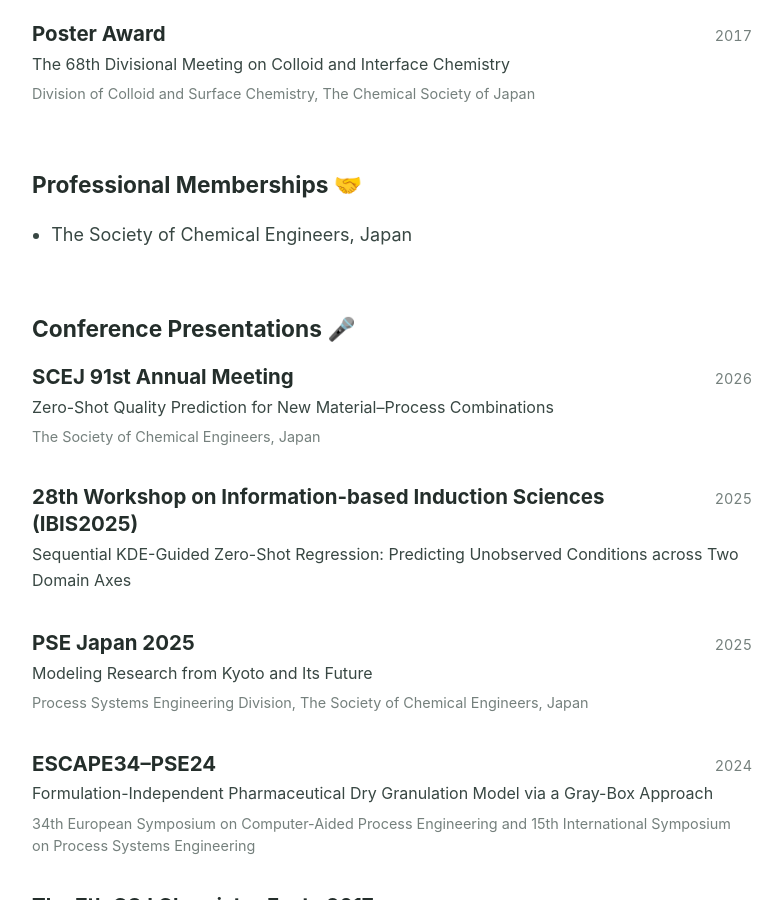
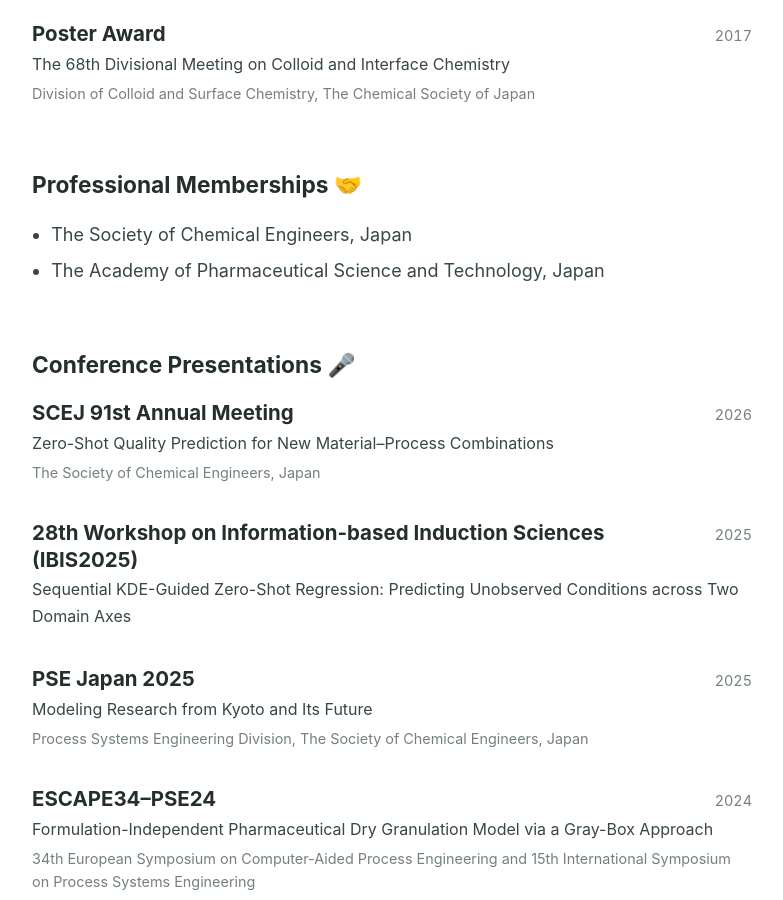
Before and after one commit to kanta-s/kanta-s.github.io, a Jekyll site: the page built from resume/index.html, in a window 1280 px wide and 900 px high, scrolled down 997 px. Shown: the whole window, without its empty margins (248-1031 px from the left). Built offline with Jekyll 4.4.1, drawn with Linux system fonts in a browser that asks for light colours.

Commit message:
Add Japanese pharmaceutical sciences society membership

```diff
--- a/resume/index.html
+++ b/resume/index.html
@@ -72,6 +72,7 @@
     <h2 id="memberships-title">Professional Memberships <span aria-hidden="true">🤝</span></h2>
     <ul class="plain-list">
       <li>The Society of Chemical Engineers, Japan</li>
+      <li>The Academy of Pharmaceutical Science and Technology, Japan</li>
     </ul>
   </section>
 
```
